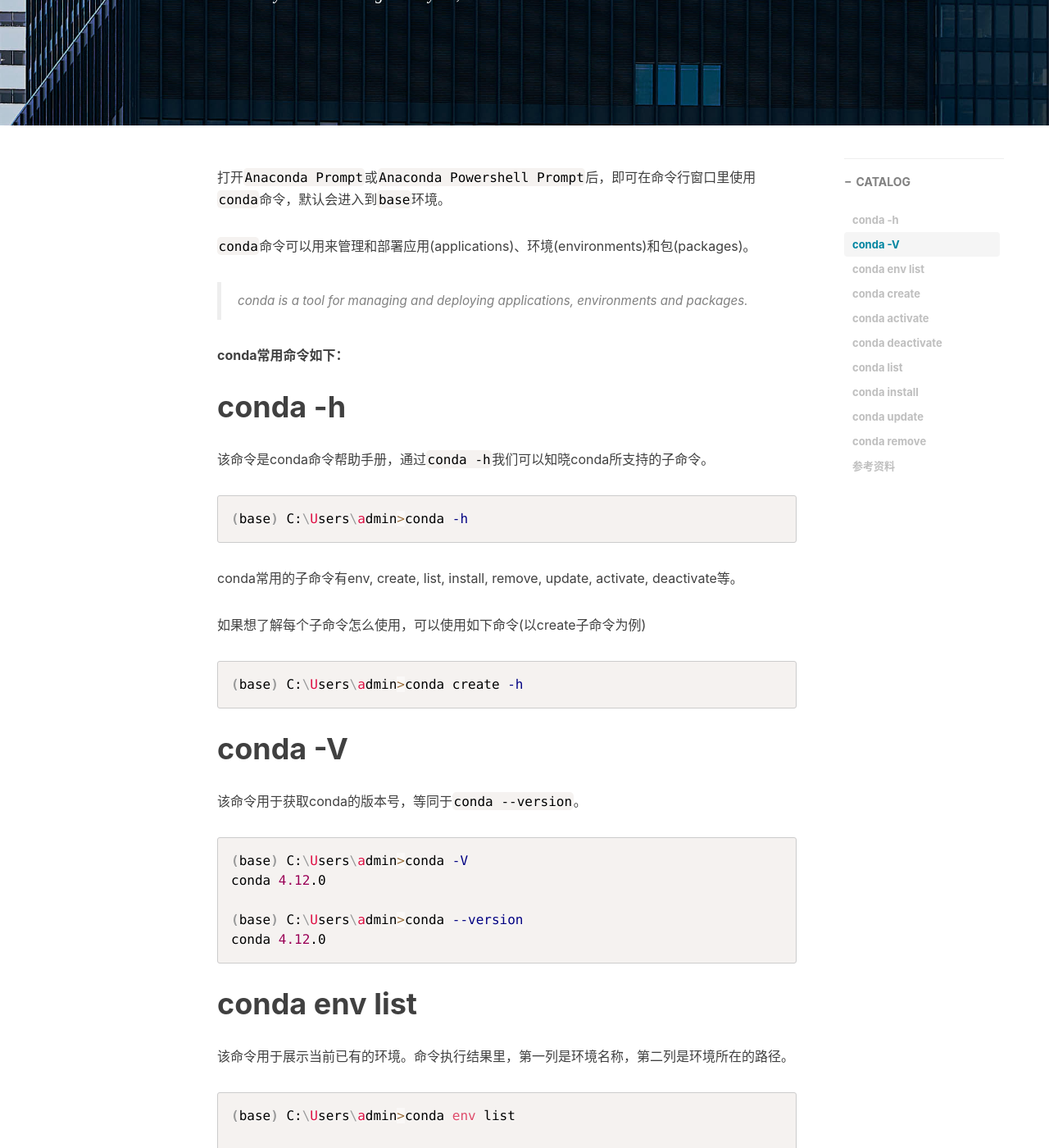
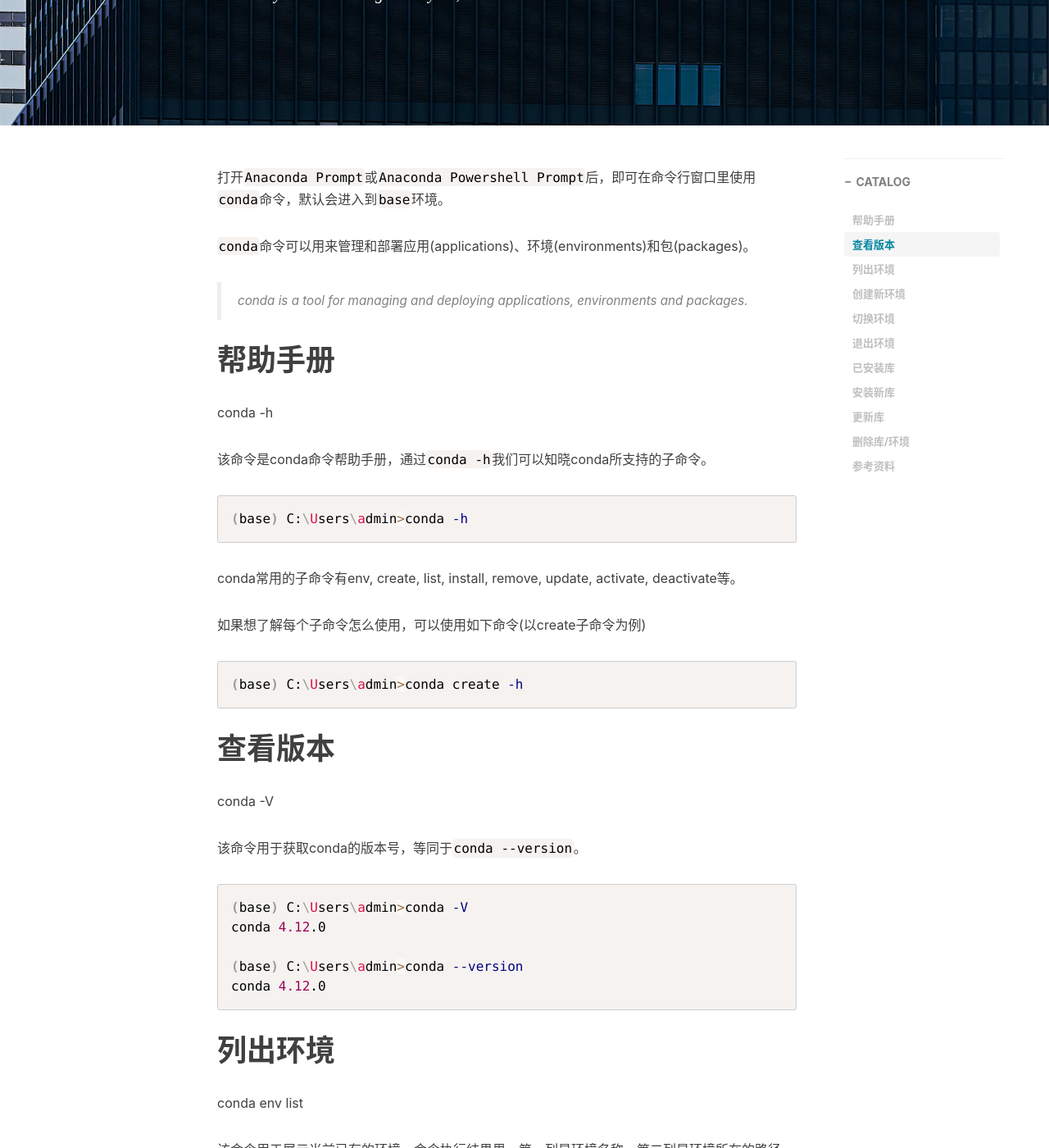
Before and after one commit to WinchellWang/winchellwang.github.io, a Jekyll site: the page built from _posts/2024-07-13-conda_command.md, in a window 1280 px wide and 1400 px high, scrolled down 370 px. Shown: the whole window at 82% size. Built offline with Jekyll 4.4.1, drawn with Linux system fonts in a browser that asks for light colours; nearby versions of some CDN libraries; comment, search, counter and statistics services are not loaded; some of the changed text lies outside the part shown.

Commit message:
New Post

````diff
--- a/_posts/2024-07-13-conda_command.md
+++ b/_posts/2024-07-13-conda_command.md
@@ -17,9 +17,9 @@ catalog: true
 
 > conda is a tool for managing and deploying applications, environments and packages.
 
-**conda常用命令如下：**
+# 帮助手册
 
-# conda -h
+conda -h
 
 该命令是conda命令帮助手册，通过`conda -h`我们可以知晓conda所支持的子命令。
 
@@ -35,7 +35,9 @@ conda常用的子命令有env, create, list, install, remove, update, activate,
 (base) C:\Users\admin>conda create -h
 ```
 
-# conda -V
+# 查看版本
+
+conda -V
 
 该命令用于获取conda的版本号，等同于`conda --version`。
 
@@ -47,7 +49,9 @@ conda 4.12.0
 conda 4.12.0
 ```
 
-# conda env list
+# 列出环境
+
+conda env list
 
 该命令用于展示当前已有的环境。命令执行结果里，第一列是环境名称，第二列是环境所在的路径。
 
@@ -66,7 +70,9 @@ test_pandas              C:\Users\admin\Anaconda3\envs\test_pandas
 
 `(base) C:\Users\admin>conda env list`最前面的`(base)`就表示当前处于base环境。
 
-# conda create
+# 创建新环境
+
+conda create
 
 该命令用于创建新的环境。
 
@@ -110,7 +116,9 @@ The following NEW packages will be INSTALLED:
 
   克隆已有环境exist_env_name到新环境new_env_name，新环境new_env_name的python版本和python库与被clone的环境exist_env_name保持一致。
 
-# conda activate
+# 切换环境
+
+conda activate
 
 该命令用于切换到新环境。
 
@@ -126,7 +134,9 @@ The following NEW packages will be INSTALLED:
 (test_pandas) C:\Users\admin>
 ```
 
-# conda deactivate
+# 退出环境
+
+conda deactivate
 
 该命令用于退出当前环境到上一级环境，和栈的逻辑一样。
 
@@ -144,7 +154,9 @@ The following NEW packages will be INSTALLED:
 C:\Users\admin>
 ```
 
-# conda list
+# 已安装库
+
+conda list
 
 该命令用于展示当前环境下的包(packages)，有时候想要查看当前环境是否有安装某个包时，可以使用该命令。
 
@@ -173,7 +185,9 @@ xz                        5.2.5                h8cc25b3_1
 zlib                      1.2.12               h8cc25b3_2
 ```
 
-# conda install
+# 安装新库
+
+conda install
 
 该命令用于给指定环境安装包。
 
@@ -186,7 +200,9 @@ zlib                      1.2.12               h8cc25b3_2
 
   在当前环境安装scipy。
 
-# conda update
+# 更新库
+
+conda update
 
 该命令用于给指定环境更新包到最新的兼容版本。
 
@@ -206,7 +222,9 @@ zlib                      1.2.12               h8cc25b3_2
 
   更新当前环境的scipy包到最新版本。
 
-## conda remove
+# 删除库/环境
+
+conda remove
 
 该命令用于删除指定环境的指定包或者所有包，如果使用`--all`移除所有包，那这个环境也被删除了。
 
````
